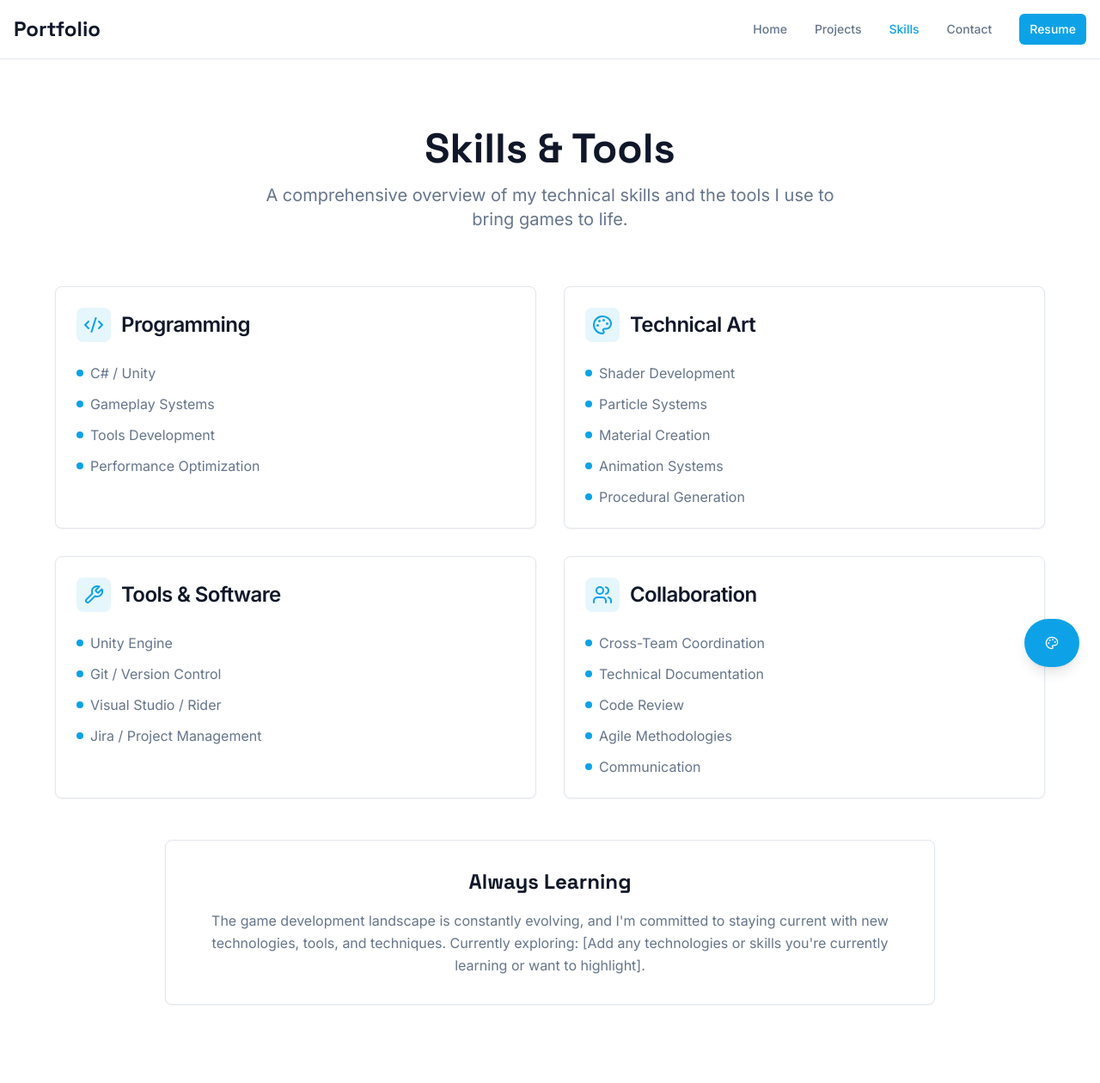
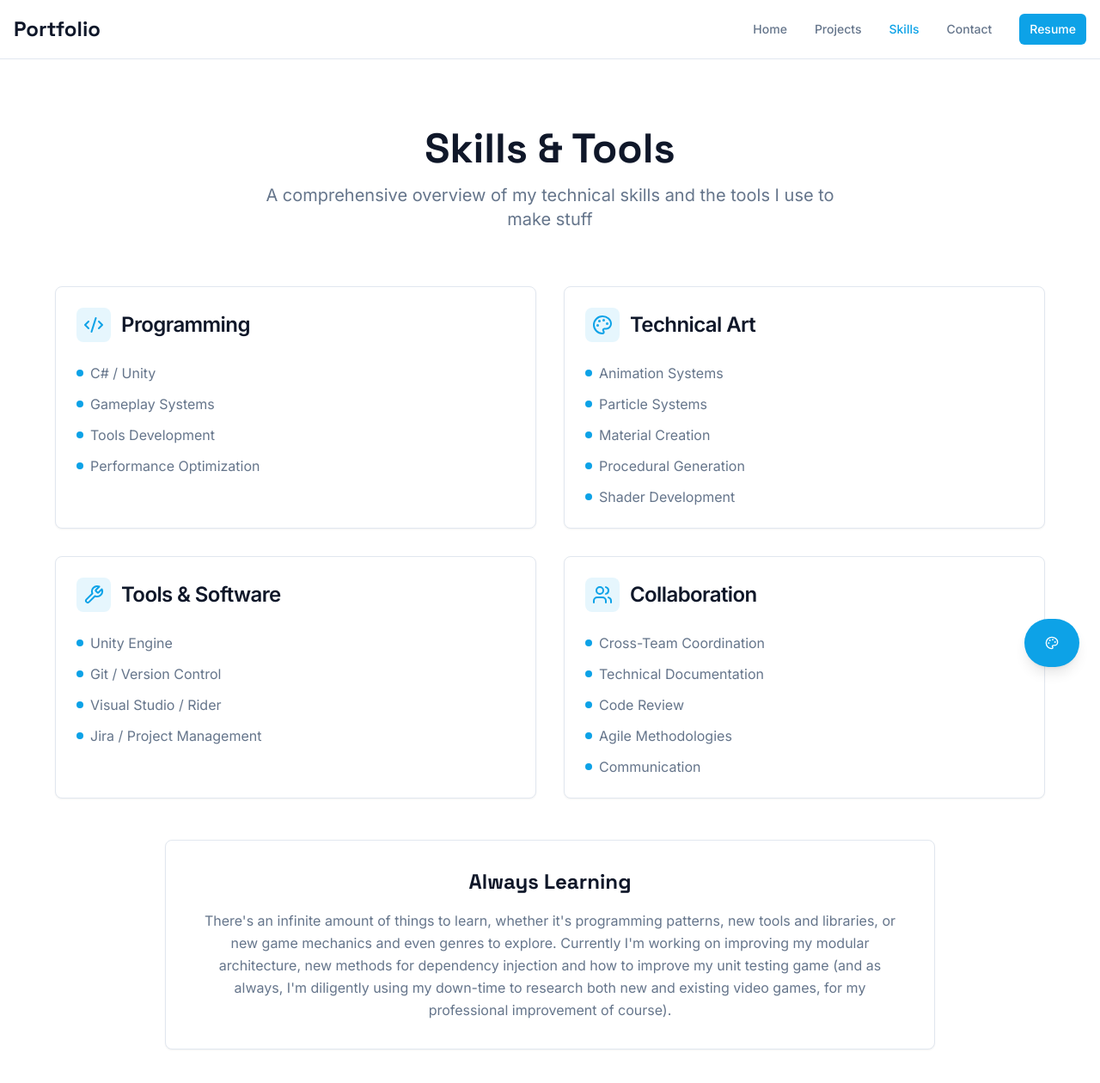
Before and after one commit to JonRachko/lovable-portfolio, a React (Vite) app: page /skills in a window 1280 px wide. Shown: the top 1260 px of the page at 86% size. Built offline with nearby package versions, Linux system fonts and the light colour scheme; the HTML template or start-up script is replaced by a standard one.

Commit message:
Code edited in Lovable Code Editor
Edited UI in Lovable

```diff
--- a/src/pages/Skills.tsx
+++ b/src/pages/Skills.tsx
@@ -11,11 +11,11 @@ const skillCategories = [
     icon: Palette,
     title: "Technical Art",
     skills: [
-      "Shader Development",
+      "Animation Systems",
       "Particle Systems",
       "Material Creation",
-      "Animation Systems",
       "Procedural Generation",
+      "Shader Development",
     ],
   },
   {
@@ -43,7 +43,7 @@ const Skills = () => {
         <div className="text-center mb-16">
           <h1 className="text-4xl md:text-5xl font-heading font-bold mb-4">Skills & Tools</h1>
           <p className="text-xl text-muted-foreground max-w-2xl mx-auto">
-            A comprehensive overview of my technical skills and the tools I use to bring games to life.
+            A comprehensive overview of my technical skills and the tools I use to make stuff
           </p>
         </div>
 
@@ -76,9 +76,11 @@ const Skills = () => {
         <Card className="max-w-4xl mx-auto mt-12 p-8">
           <h2 className="text-2xl font-heading font-bold mb-4 text-center">Always Learning</h2>
           <p className="text-muted-foreground text-center leading-relaxed">
-            The game development landscape is constantly evolving, and I'm committed to staying current with new
-            technologies, tools, and techniques. Currently exploring: [Add any technologies or skills you're currently
-            learning or want to highlight].
+            There's an infinite amount of things to learn, whether it's programming patterns, new tools and libraries,
+            or new game mechanics and even genres to explore. Currently I'm working on improving my modular
+            architecture, new methods for dependency injection and how to improve my unit testing game (and as always,
+            I'm diligently using my down-time to research both new and existing video games, for my professional
+            improvement of course).
           </p>
         </Card>
       </div>
```
